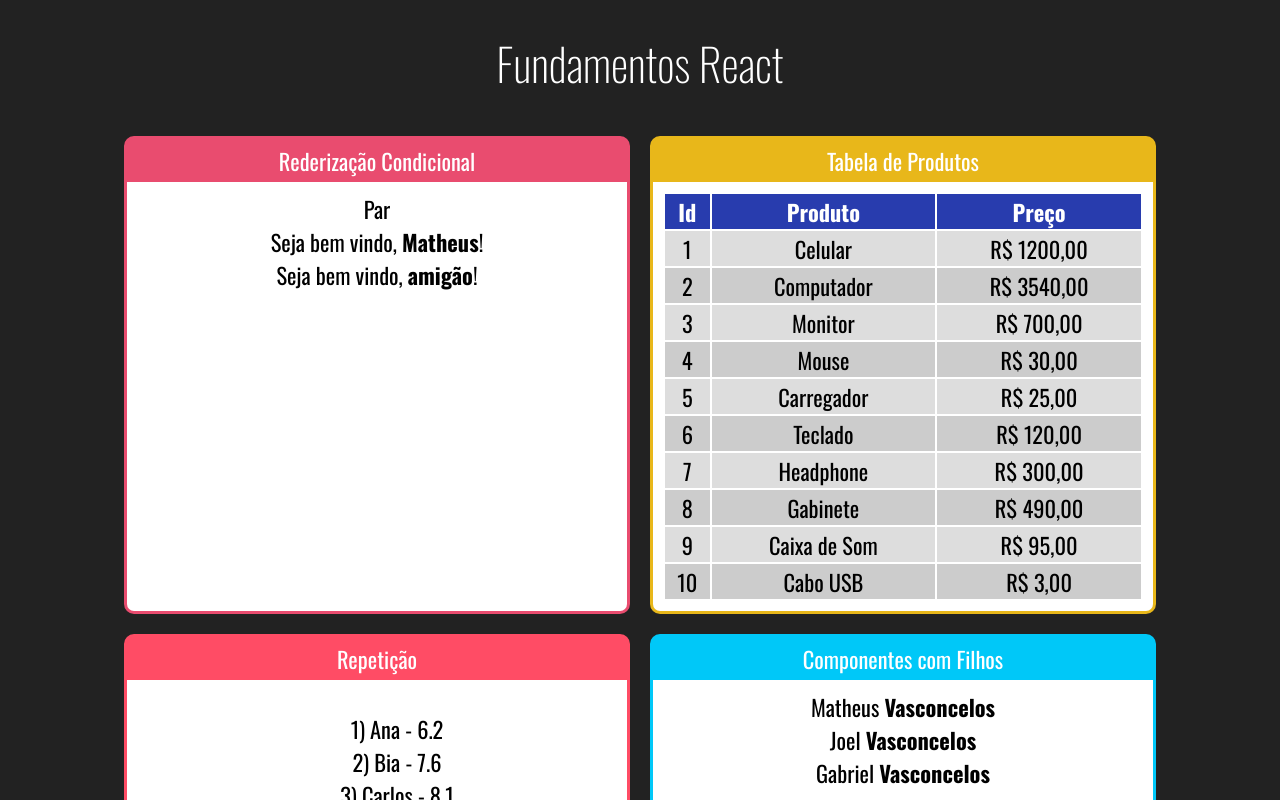
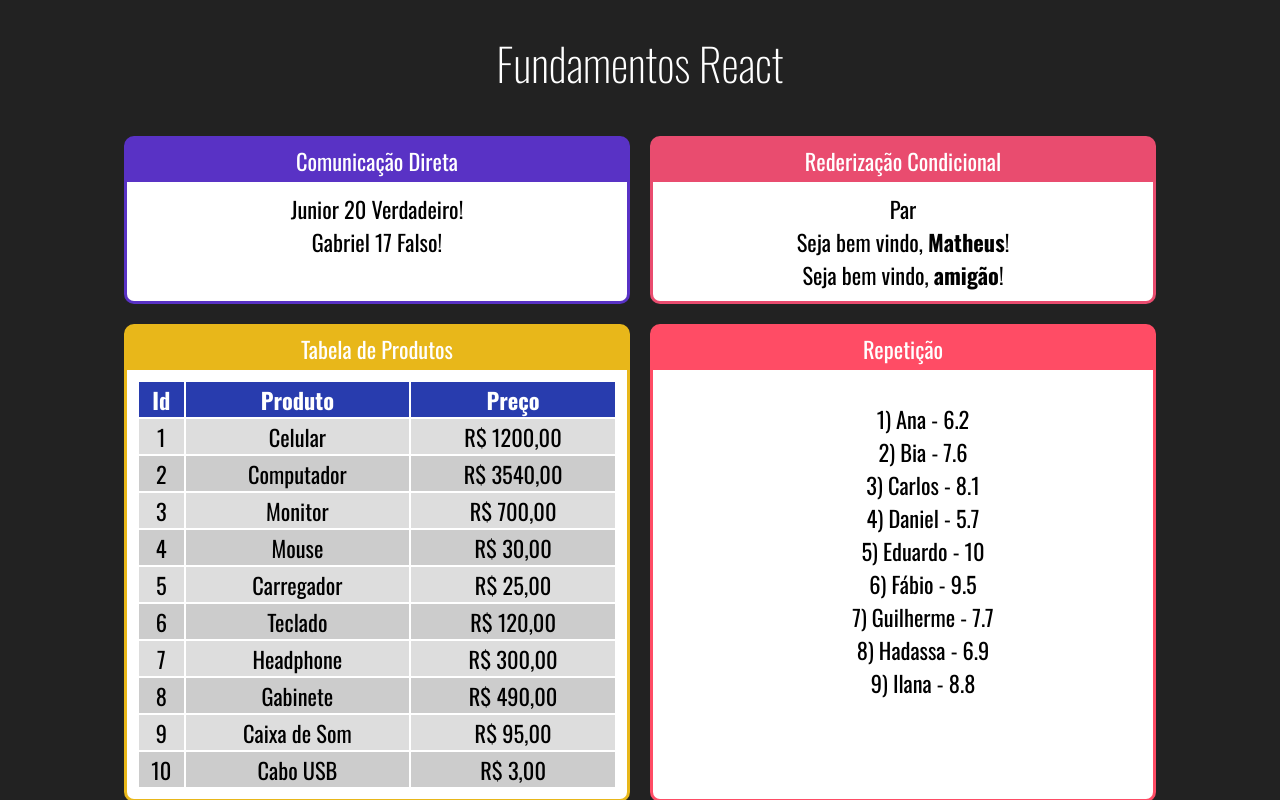
Before and after one commit to m-vasconcelos/curso-react-redux, a React (Create React App) app in the folder fundamentos/: page / in a window 1280 px wide. Shown: the top 800 px of the page. Built offline with nearby package versions, Linux system fonts and the light colour scheme.

Commit message:
Comunicação Direta

```diff
--- a/fundamentos/src/App.jsx
+++ b/fundamentos/src/App.jsx
@@ -12,6 +12,7 @@ import ListaAlunos from "./components/repeticao/ListaAlunos"
 import TabelaProdutos from "./components/repeticao/TabelaProdutos"
 import ParOuImpar from "./components/condicional/ParOuImpar"
 import UsuarioInfo from "./components/condicional/UsuarioInfo"
+import DiretaPai from "./components/camunicacao/DiretaPai"
 
 export default function App () {
     return (
@@ -20,6 +21,9 @@ export default function App () {
 
             <div className="cards">
 
+                <Card titulo="Comunicação Direta" color="#5932C5">
+                    <DiretaPai></DiretaPai>
+                </Card>
                 <Card titulo="Rederização Condicional" color="#E94C6F">
                     <ParOuImpar numero={20}></ParOuImpar>
                     <UsuarioInfo usuario={{nome: "Matheus"}}></UsuarioInfo>
--- /dev/null
+++ b/fundamentos/src/components/camunicacao/DiretaFilho.jsx
@@ -0,0 +1,11 @@
+import React from "react"
+
+export default props => {
+    return (
+        <div>
+            <span>{props.nome} </span>
+            <span>{props.idade} </span>
+            <span>{props.nerd ? "Verdadeiro" : "Falso"}!</span>
+        </div>
+    )
+}
--- /dev/null
+++ b/fundamentos/src/components/camunicacao/DiretaPai.jsx
@@ -0,0 +1,11 @@
+import React from "react"
+import DiretaFilho from "./DiretaFilho"
+
+export default props => {
+    return (
+        <div>
+            <DiretaFilho nome="Junior" idade={20} nerd={true}></DiretaFilho>
+            <DiretaFilho nome="Gabriel" idade={17} nerd={false}></DiretaFilho>
+        </div>
+    )
+}
--- a/fundamentos/src/components/condicional/UsuarioInfo.jsx
+++ b/fundamentos/src/components/condicional/UsuarioInfo.jsx
@@ -3,6 +3,7 @@ import If, {Else} from "./If"
 
 export default props => {
     const usuario = props.usuario || {}
+
     return (
         <div>
             <If test={usuario && usuario.nome}>
@@ -11,7 +12,6 @@ export default props => {
                     Seja bem vindo, <strong>amigão</strong>!
                 </Else>
             </If>
-
         </div>
     )
 }
```
Also changed, not shown: fundamentos/src/components/condicional/If.js (line endings or trailing spaces).
